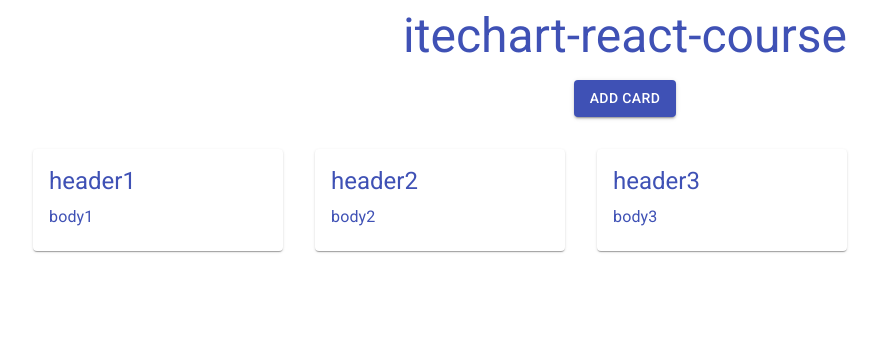
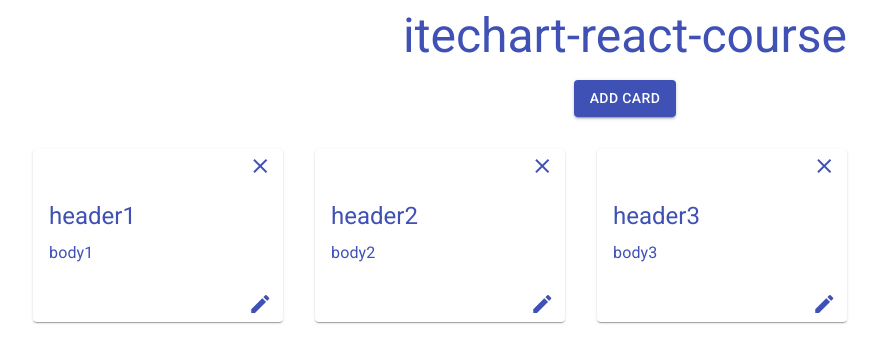
Before and after one commit to Finsoy/itechart-react-course, a React (Create React App) app: page / in a window 1280 px wide. Shown: the top 362 px of the page, without its empty margins (15-894 px from the left). Built offline with nearby package versions, Linux system fonts and the light colour scheme.

Commit message:
feat: add edit btn

```diff
--- a/public/index.html
+++ b/public/index.html
@@ -4,6 +4,7 @@
   <meta charset="utf-8"/>
   <meta name="viewport" content="width=device-width, initial-scale=1"/>
   <link rel="stylesheet" href="https://fonts.googleapis.com/css?family=Roboto:300,400,500,700&display=swap" />
+  <link rel="stylesheet" href="https://fonts.googleapis.com/icon?family=Material+Icons" />
   <title>itechart-react-course</title>
 </head>
 <body>
--- a/src/components/MyCard/MyCard.scss
+++ b/src/components/MyCard/MyCard.scss
@@ -1,6 +1,9 @@
 .card {
   max-width: 250px;
+  //min-height: 250px;
   width: 100%;
   margin: 1rem;
   cursor: pointer;
+  display: flex;
+  flex-direction: column;
 }
--- a/src/components/MyCard/MyCard.tsx
+++ b/src/components/MyCard/MyCard.tsx
@@ -1,25 +1,119 @@
-import React from 'react';
+import React, {ChangeEvent, useState} from 'react';
 import './MyCard.scss';
-import {Card, CardActionArea, CardContent, Typography} from "@material-ui/core";
+import {Button, Card, CardActionArea, CardContent, TextField, Typography} from "@material-ui/core";
+import {makeStyles} from '@material-ui/core/styles';
 
 interface ICardProps {
     headerText: string;
     bodyText: string;
+    cards: Array<{ title: string, body: string }>;
+    index: number;
+    setCards: React.Dispatch<React.SetStateAction<{ title: string, body: string }[]>>;
+    cardHeaderText: string;
+    setCardHeaderText: React.Dispatch<React.SetStateAction<string>>;
+    cardBodyText: string;
+    setCardBodyText: React.Dispatch<React.SetStateAction<string>>;
 }
 
-const MyCard = ({headerText, bodyText}: ICardProps) => {
+const useStyles = makeStyles({
+    cardBtn: {
+        display: "flex",
+        justifyContent: "flex-end",
+        border: "none",
+        outline: "none",
+        backgroundColor: "transparent",
+        color: "#3f51b5",
+        cursor: "pointer",
+        right: 0,
+        margin: ".3rem"
+    },
+    saveBtn: {
+        width: "30%",
+        cursor: "pointer",
+        margin: ".3rem"
+    },
+    input: {
+        margin: ".3rem",
+    },
+    footer: {
+        display: "flex",
+        justifyContent: "flex-end",
+    }
+});
+
+const MyCard = ({headerText, bodyText, cards, index, setCards, cardBodyText, cardHeaderText, setCardBodyText, setCardHeaderText}: ICardProps) => {
+    const classes = useStyles();
+    const [isEdit, setIsEdit] = useState<boolean>(false)
+    const [title, setHeaderText] = useState<string>(headerText)
+    const [body, setBodyText] = useState<string>(bodyText)
+
+
+    const handleDeleteBtnClick = (index: number) => {
+        console.log(index)
+        setCards((prevState => {
+            return prevState.filter((item,i) => i !== index);
+        }))
+        console.log(cards)
+    }
+
+    const handleSaveClick = () => {
+        setHeaderText(cardHeaderText);
+        setBodyText(cardBodyText)
+        setCardHeaderText("")
+        setCardBodyText("")
+        setIsEdit(false)
+    }
+
+    const handleTitle = (e: ChangeEvent<HTMLInputElement>) => {
+        setCardHeaderText(e.target.value);
+    }
+    const handleBody = (e: ChangeEvent<HTMLInputElement>) => {
+        setCardBodyText(e.target.value);
+    }
+
     return (
         <Card className="card">
+            <button className={classes.cardBtn} onClick={() => {
+                handleDeleteBtnClick(index)
+            }}>
+                    <span className="material-icons">
+                        clear
+                    </span>
+            </button>
             <CardActionArea>
                 <CardContent>
-                    <Typography variant="h5" color="primary" gutterBottom>
-                        {headerText}
-                    </Typography>
-                    <Typography variant="body1" color="primary" gutterBottom>
-                        {bodyText}
-                    </Typography>
+                    {isEdit ? <TextField required id="title"
+                                         label="Title text"
+                                         className={classes.input}
+                                         value={cardHeaderText}
+                                         onChange={handleTitle}/>
+                        : <Typography variant="h5" color="primary" gutterBottom>
+                            {title}
+                        </Typography>}
+                    {isEdit ? <TextField required id="title"
+                                         label="Title text"
+                                         className={classes.input}
+                                         value={cardBodyText}
+                                         onChange={handleBody}/>
+                        : <Typography variant="body1" color="primary" gutterBottom>
+                            {body}
+                        </Typography>}
                 </CardContent>
             </CardActionArea>
+            <footer className={classes.footer}>
+                {isEdit ?
+                    <Button variant="contained" color="primary" className={classes.saveBtn} onClick={handleSaveClick}>
+                        Save!
+                    </Button>
+                    : <button className={classes.cardBtn} onClick={() => {
+                        setIsEdit(true)
+                    }}>
+                    <span className="material-icons">
+                        edit
+                    </span>
+                    </button>
+                }
+            </footer>
         </Card>
     );
 };
--- a/src/states/App.tsx
+++ b/src/states/App.tsx
@@ -22,6 +22,7 @@ const App = () => {
     const [cardHeaderText, setCardHeaderText] = useState<string>('')
     const [cardBodyText, setCardBodyText] = useState<string>('')
     const [isOpen, setIsOpen] = useState<boolean>(false);
+    const [cards, setCards] = useState<Array<{ title: string, body: string }>>(arrayCards)
     const classes = useStyles();
 
     const handleOpen = () => {
@@ -44,8 +45,18 @@ const App = () => {
                 Add card
             </Button>
             <Container maxWidth="lg" className={classes.cardContainer}>
-                {arrayCards.map(({title, body}) => {
-                    return <MyCard headerText={title} bodyText={body}/>
+                {cards.map(({title, body}, index) => {
+                    return <MyCard
+                        headerText={title}
+                        bodyText={body}
+                        cards={cards}
+                        index={index}
+                        setCards={setCards}
+                        cardHeaderText={cardHeaderText}
+                        setCardHeaderText={setCardHeaderText}
+                        cardBodyText={cardBodyText}
+                        setCardBodyText={setCardBodyText}
+                    />
                 })}
             </Container>
             <MyModal
@@ -55,7 +66,7 @@ const App = () => {
                 setCardHeaderText={setCardHeaderText}
                 cardBodyText={cardBodyText}
                 setCardBodyText={setCardBodyText}
-                cards={arrayCards}/>
+                cards={cards}/>
         </div>
     );
 };
```
